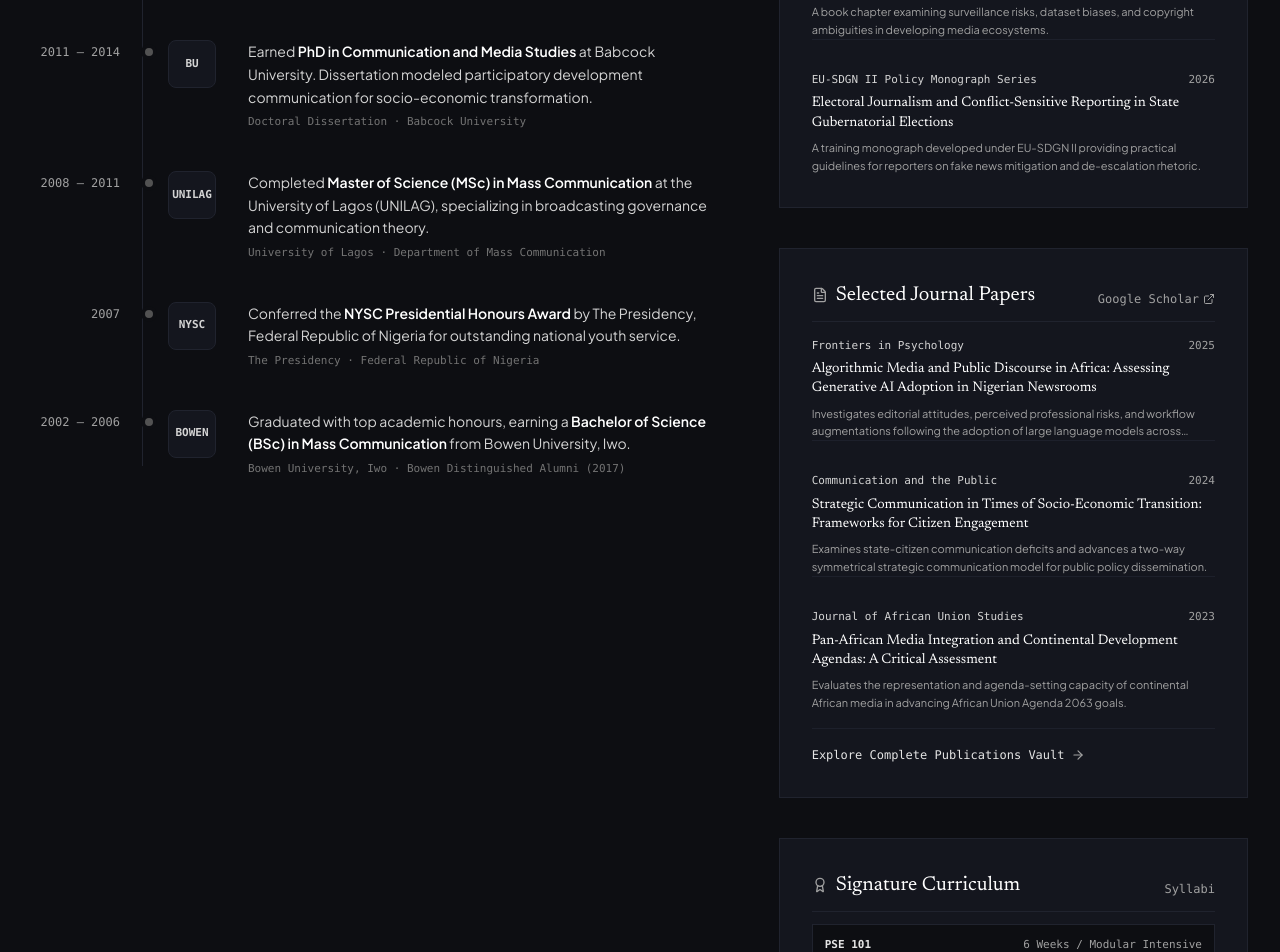
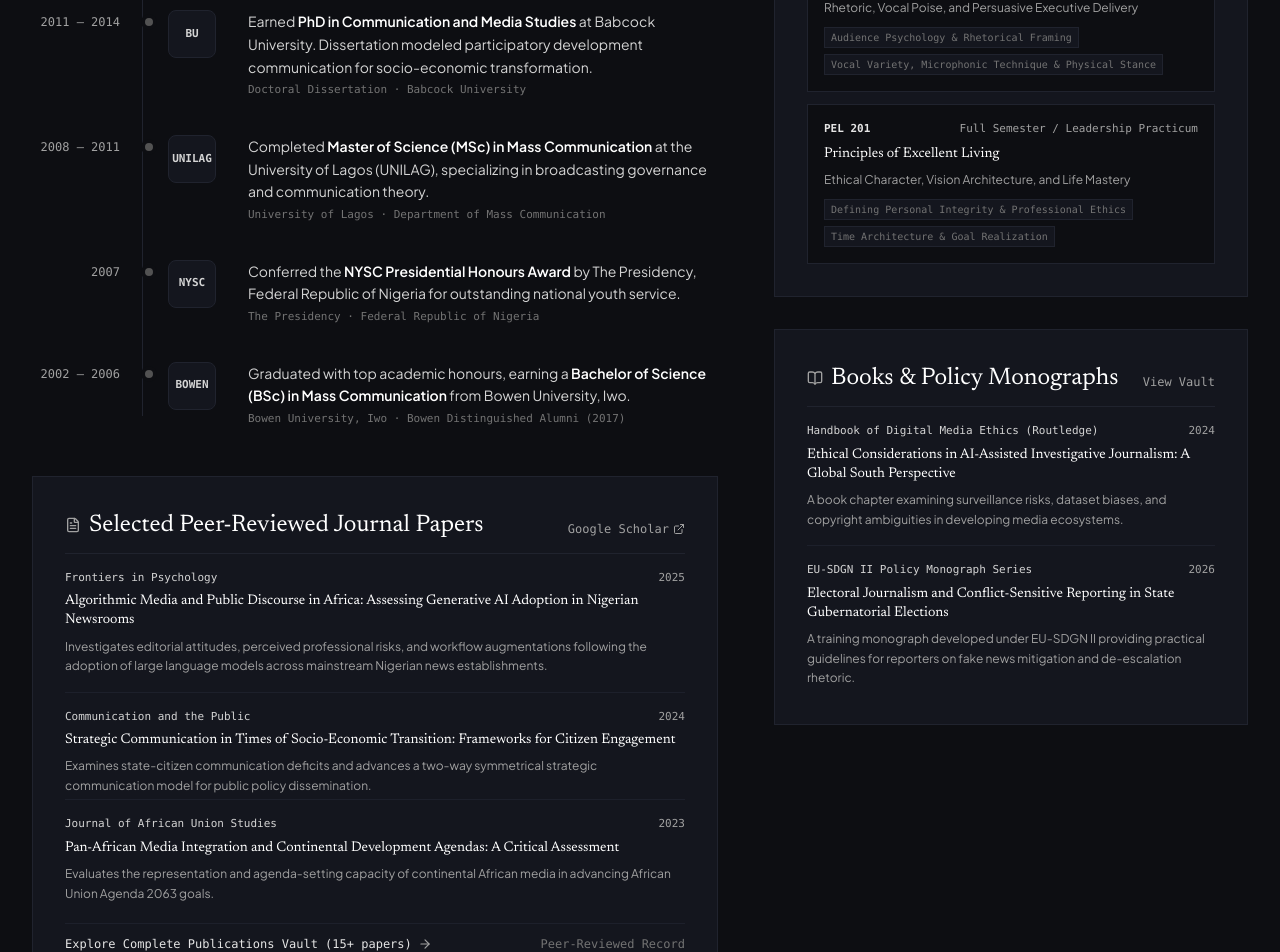
Before and after one commit to otesh-o/prof-aderibibge-website, a Next.js app: page / in a window 1280 px wide. Shown: the part 1740-2692 px from the top of the page. Built offline with nearby package versions, Linux system fonts and the light colour scheme.

Commit message:
Balance 2-column layout: Place selected journal papers on left under experience timeline, move Signature Curriculum up on right to eliminate bottom gap

```diff
--- a/src/components/home/CareerTimelineSection.tsx
+++ b/src/components/home/CareerTimelineSection.tsx
@@ -1,6 +1,6 @@
 import Link from "next/link";
 import { ArrowRight, BookOpen, Award, FileText, ExternalLink, Download } from "lucide-react";
-import { publicationsData, thesisData, researchGrantsData } from "@/data/research";
+import { publicationsData } from "@/data/research";
 import { featuredModulesData } from "@/data/teaching";
 
 export default function CareerTimelineSection() {
@@ -45,11 +45,14 @@
           </div>
         </div>
 
-        {/* 2-Column Split: Experience Track on Left, Comprehensive Bio & Scholarly Achievements on Right */}
-        <div className="grid grid-cols-1 lg:grid-cols-12 gap-12 lg:gap-16 items-start">
+        {/* 2-Column Split: Perfectly Balanced Layout */}
+        <div className="grid grid-cols-1 lg:grid-cols-12 gap-10 lg:gap-14 items-start">
 
-          {/* LEFT COLUMN: Karpathy-Style Chronological Experience (Spans 7 columns on lg) */}
-          <div className="lg:col-span-7 space-y-8">
+          {/* LEFT COLUMN: Chronological Experience + Selected Journal Papers (Spans 7 cols) */}
+          <div className="lg:col-span-7 space-y-12">
+
+            {/* 1. Career Chronology Track */}
+            <div className="space-y-8">
               <div className="pb-3 border-b border-[#20232E] flex items-baseline justify-between">
                 <h3 className="font-serif text-2xl text-white">
                   Career Chronology & Education
@@ -60,9 +63,9 @@
               </div>
 
               {/* Timeline Spine */}
-            <div className="relative pl-0 sm:pl-2 space-y-10 before:hidden sm:before:block before:absolute before:left-[110px] before:top-3 before:bottom-3 before:w-px before:bg-[#20232E]">
+              <div className="relative pl-0 sm:pl-2 space-y-9 before:hidden sm:before:block before:absolute before:left-[110px] before:top-3 before:bottom-3 before:w-px before:bg-[#20232E]">
 
-              {/* Item 1: 2026 - Africa Leadership & EU-SDGN II */}
+                {/* Item 1: 2026 */}
                 <div className="relative flex flex-col sm:flex-row gap-5 sm:gap-8 items-start">
                   <div className="sm:w-24 shrink-0 sm:text-right pt-1 font-mono text-xs text-neutral-400 flex items-center sm:justify-end gap-2">
                     <span>2026</span>
@@ -71,7 +74,7 @@
                   <div className="w-12 h-12 shrink-0 rounded-lg bg-[#14161E] border border-[#20232E] flex items-center justify-center font-mono font-bold text-[11px] text-neutral-300 text-center p-1">
                     IPC/EU
                   </div>
-                <div className="flex-1 space-y-1.5">
+                  <div className="flex-1 space-y-1">
                     <p className="text-xs sm:text-sm text-neutral-300 leading-relaxed">
                       Conferred the <strong className="text-white font-semibold">Africa Leadership Award</strong> by Global Skills Hub (UK) in Accra. Lead Consultant Facilitator for <strong className="text-white font-medium">EU-SDGN II</strong> & International Press Council electoral training.
                     </p>
@@ -81,7 +84,7 @@
                   </div>
                 </div>
 
-              {/* Item 2: 2025 - NUC Accreditation Chairmanship */}
+                {/* Item 2: 2025 */}
                 <div className="relative flex flex-col sm:flex-row gap-5 sm:gap-8 items-start">
                   <div className="sm:w-24 shrink-0 sm:text-right pt-1 font-mono text-xs text-neutral-400 flex items-center sm:justify-end gap-2">
                     <span>2025</span>
@@ -90,7 +93,7 @@
                   <div className="w-12 h-12 shrink-0 rounded-lg bg-[#14161E] border border-[#20232E] flex items-center justify-center font-mono font-bold text-[11px] text-neutral-300 text-center p-1">
                     NUC
                   </div>
-                <div className="flex-1 space-y-1.5">
+                  <div className="flex-1 space-y-1">
                     <p className="text-xs sm:text-sm text-neutral-300 leading-relaxed">
                       Appointed by the <strong className="text-white font-semibold">National Universities Commission (NUC)</strong> as Chairman of the Ad-hoc Accreditation Panel for Mass Communication at Chrisland University.
                     </p>
@@ -100,7 +103,7 @@
                   </div>
                 </div>
 
-              {/* Item 3: 2024 - Peter Okebukola Distinction Prize */}
+                {/* Item 3: 2024 */}
                 <div className="relative flex flex-col sm:flex-row gap-5 sm:gap-8 items-start">
                   <div className="sm:w-24 shrink-0 sm:text-right pt-1 font-mono text-xs text-neutral-400 flex items-center sm:justify-end gap-2">
                     <span>2024</span>
@@ -109,7 +112,7 @@
                   <div className="w-12 h-12 shrink-0 rounded-lg bg-[#14161E] border border-[#20232E] flex items-center justify-center font-mono font-bold text-[11px] text-neutral-300 text-center p-1">
                     PRIZE
                   </div>
-                <div className="flex-1 space-y-1.5">
+                  <div className="flex-1 space-y-1">
                     <p className="text-xs sm:text-sm text-neutral-300 leading-relaxed">
                       Conferred the <strong className="text-white font-semibold">Peter Okebukola Distinction Prize</strong> for distinguished contributions to higher education pedagogy and media research.
                     </p>
@@ -119,7 +122,7 @@
                   </div>
                 </div>
 
-              {/* Item 4: 2020 - Present - Director, Career Services Centre FUOYE */}
+                {/* Item 4: 2020 – pres */}
                 <div className="relative flex flex-col sm:flex-row gap-5 sm:gap-8 items-start">
                   <div className="sm:w-24 shrink-0 sm:text-right pt-1 font-mono text-xs text-neutral-400 flex items-center sm:justify-end gap-2">
                     <span>2020 – pres</span>
@@ -128,7 +131,7 @@
                   <div className="w-12 h-12 shrink-0 rounded-lg bg-[#14161E] border border-[#20232E] flex items-center justify-center font-mono font-bold text-[11px] text-neutral-300 text-center p-1">
                     FUOYE
                   </div>
-                <div className="flex-1 space-y-1.5">
+                  <div className="flex-1 space-y-1">
                     <p className="text-xs sm:text-sm text-neutral-300 leading-relaxed">
                       Appointed <strong className="text-white font-semibold">Director, Career Services Centre</strong> at FUOYE. Spearheading university-wide employability programs, internships, and corporate partnerships.
                     </p>
@@ -138,7 +141,7 @@
                   </div>
                 </div>
 
-              {/* Item 5: 2018 - Fellow, Institute of Security of Nigeria */}
+                {/* Item 5: 2018 */}
                 <div className="relative flex flex-col sm:flex-row gap-5 sm:gap-8 items-start">
                   <div className="sm:w-24 shrink-0 sm:text-right pt-1 font-mono text-xs text-neutral-400 flex items-center sm:justify-end gap-2">
                     <span>2018</span>
@@ -147,7 +150,7 @@
                   <div className="w-12 h-12 shrink-0 rounded-lg bg-[#14161E] border border-[#20232E] flex items-center justify-center font-mono font-bold text-[11px] text-neutral-300 text-center p-1">
                     FISN
                   </div>
-                <div className="flex-1 space-y-1.5">
+                  <div className="flex-1 space-y-1">
                     <p className="text-xs sm:text-sm text-neutral-300 leading-relaxed">
                       Elected <strong className="text-white font-semibold">Fellow of the Institute of Security of Nigeria (FISN)</strong> for contributions at the intersection of strategic communication and national security.
                     </p>
@@ -157,7 +160,7 @@
                   </div>
                 </div>
 
-              {/* Item 6: 2011 - 2014 - PhD Babcock University */}
+                {/* Item 6: 2011 – 2014 */}
                 <div className="relative flex flex-col sm:flex-row gap-5 sm:gap-8 items-start">
                   <div className="sm:w-24 shrink-0 sm:text-right pt-1 font-mono text-xs text-neutral-400 flex items-center sm:justify-end gap-2">
                     <span>2011 – 2014</span>
@@ -166,7 +169,7 @@
                   <div className="w-12 h-12 shrink-0 rounded-lg bg-[#14161E] border border-[#20232E] flex items-center justify-center font-mono font-bold text-[11px] text-neutral-300 text-center p-1">
                     BU
                   </div>
-                <div className="flex-1 space-y-1.5">
+                  <div className="flex-1 space-y-1">
                     <p className="text-xs sm:text-sm text-neutral-300 leading-relaxed">
                       Earned <strong className="text-white font-semibold">PhD in Communication and Media Studies</strong> at Babcock University. Dissertation modeled participatory development communication for socio-economic transformation.
                     </p>
@@ -176,7 +179,7 @@
                   </div>
                 </div>
 
-              {/* Item 7: 2008 - 2011 - MSc University of Lagos */}
+                {/* Item 7: 2008 – 2011 */}
                 <div className="relative flex flex-col sm:flex-row gap-5 sm:gap-8 items-start">
                   <div className="sm:w-24 shrink-0 sm:text-right pt-1 font-mono text-xs text-neutral-400 flex items-center sm:justify-end gap-2">
                     <span>2008 – 2011</span>
@@ -185,7 +188,7 @@
                   <div className="w-12 h-12 shrink-0 rounded-lg bg-[#14161E] border border-[#20232E] flex items-center justify-center font-mono font-bold text-[11px] text-neutral-300 text-center p-1">
                     UNILAG
                   </div>
-                <div className="flex-1 space-y-1.5">
+                  <div className="flex-1 space-y-1">
                     <p className="text-xs sm:text-sm text-neutral-300 leading-relaxed">
                       Completed <strong className="text-white font-semibold">Master of Science (MSc) in Mass Communication</strong> at the University of Lagos (UNILAG), specializing in broadcasting governance and communication theory.
                     </p>
@@ -195,7 +198,7 @@
                   </div>
                 </div>
 
-              {/* Item 8: 2007 - NYSC Presidential Honours Award */}
+                {/* Item 8: 2007 */}
                 <div className="relative flex flex-col sm:flex-row gap-5 sm:gap-8 items-start">
                   <div className="sm:w-24 shrink-0 sm:text-right pt-1 font-mono text-xs text-neutral-400 flex items-center sm:justify-end gap-2">
                     <span>2007</span>
@@ -204,7 +207,7 @@
                   <div className="w-12 h-12 shrink-0 rounded-lg bg-[#14161E] border border-[#20232E] flex items-center justify-center font-mono font-bold text-[11px] text-neutral-300 text-center p-1">
                     NYSC
                   </div>
-                <div className="flex-1 space-y-1.5">
+                  <div className="flex-1 space-y-1">
                     <p className="text-xs sm:text-sm text-neutral-300 leading-relaxed">
                       Conferred the <strong className="text-white font-semibold">NYSC Presidential Honours Award</strong> by The Presidency, Federal Republic of Nigeria for outstanding national youth service.
                     </p>
@@ -214,7 +217,7 @@
                   </div>
                 </div>
 
-              {/* Item 9: 2002 - 2006 - BSc Bowen University */}
+                {/* Item 9: 2002 – 2006 */}
                 <div className="relative flex flex-col sm:flex-row gap-5 sm:gap-8 items-start">
                   <div className="sm:w-24 shrink-0 sm:text-right pt-1 font-mono text-xs text-neutral-400 flex items-center sm:justify-end gap-2">
                     <span>2002 – 2006</span>
@@ -223,7 +226,7 @@
                   <div className="w-12 h-12 shrink-0 rounded-lg bg-[#14161E] border border-[#20232E] flex items-center justify-center font-mono font-bold text-[11px] text-neutral-300 text-center p-1">
                     BOWEN
                   </div>
-                <div className="flex-1 space-y-1.5">
+                  <div className="flex-1 space-y-1">
                     <p className="text-xs sm:text-sm text-neutral-300 leading-relaxed">
                       Graduated with top academic honours, earning a <strong className="text-white font-semibold">Bachelor of Science (BSc) in Mass Communication</strong> from Bowen University, Iwo.
                     </p>
@@ -236,10 +239,61 @@
               </div>
             </div>
 
-          {/* RIGHT COLUMN: Comprehensive Bio & Scholarly Achievements (Spans 5 columns on lg) */}
-          <div className="lg:col-span-5 space-y-10">
+            {/* 2. Selected Journal Papers Placed Directly Under Career Chronology */}
+            <div className="border border-[#20232E] bg-[#14161E] p-6 sm:p-8 space-y-4">
+              <div className="pb-3 border-b border-[#20232E] flex items-baseline justify-between">
+                <div className="flex items-center gap-2">
+                  <FileText className="w-4 h-4 text-neutral-400" />
+                  <h3 className="font-serif text-xl sm:text-2xl text-white">
+                    Selected Peer-Reviewed Journal Papers
+                  </h3>
+                </div>
+                <a
+                  href="https://scholar.google.com"
+                  target="_blank"
+                  rel="noopener noreferrer"
+                  className="font-mono text-xs text-neutral-400 hover:text-white flex items-center gap-1"
+                >
+                  <span>Google Scholar</span>
+                  <ExternalLink className="w-3 h-3" />
+                </a>
+              </div>
 
-            {/* Comprehensive Bio Dossier */}
+              <div className="divide-y divide-[#1D202B]">
+                {featuredJournalArticles.slice(0, 3).map((pub, idx) => (
+                  <div key={idx} className={idx > 0 ? "pt-4 pb-1 space-y-1.5" : "pb-4 space-y-1.5"}>
+                    <div className="flex items-center justify-between text-[11px] font-mono text-neutral-400">
+                      <span className="text-neutral-300 font-medium">{pub.journal}</span>
+                      <span>{pub.year}</span>
+                    </div>
+                    <h4 className="text-sm font-serif font-normal text-white leading-snug">
+                      {pub.title}
+                    </h4>
+                    <p className="text-xs text-neutral-400 leading-relaxed line-clamp-2">
+                      {pub.abstract}
+                    </p>
+                  </div>
+                ))}
+              </div>
+
+              <div className="pt-3 border-t border-[#1D202B] flex items-center justify-between text-xs font-mono">
+                <Link
+                  href="/research"
+                  className="inline-flex items-center gap-1.5 text-neutral-200 hover:underline"
+                >
+                  <span>Explore Complete Publications Vault (15+ papers)</span>
+                  <ArrowRight className="w-3.5 h-3.5 text-neutral-400" />
+                </Link>
+                <span className="text-neutral-500">Peer-Reviewed Record</span>
+              </div>
+            </div>
+
+          </div>
+
+          {/* RIGHT COLUMN: Bio + Signature Curriculum (Moved Up) + Books (Spans 5 cols) */}
+          <div className="lg:col-span-5 space-y-8">
+
+            {/* 1. Comprehensive Academic Profile Dossier */}
             <div className="border border-[#20232E] bg-[#14161E] p-6 sm:p-8 space-y-4">
               <div className="pb-3 border-b border-[#20232E] flex items-baseline justify-between">
                 <h3 className="font-serif text-2xl text-white">
@@ -279,112 +333,71 @@
               </div>
             </div>
 
-            {/* Books & Routledge Book Chapters */}
+            {/* 2. Signature Curriculum Highlight (Moved Up) */}
             <div className="border border-[#20232E] bg-[#14161E] p-6 sm:p-8 space-y-4">
               <div className="pb-3 border-b border-[#20232E] flex items-baseline justify-between">
                 <div className="flex items-center gap-2">
-                  <BookOpen className="w-4 h-4 text-neutral-400" />
-                  <h3 className="font-serif text-xl text-white">
-                    Books & Policy Monographs
+                  <Award className="w-4 h-4 text-neutral-400" />
+                  <h3 className="font-serif text-xl sm:text-2xl text-white">
+                    Signature Curriculum
                   </h3>
                 </div>
-                <Link href="/research" className="font-mono text-xs text-neutral-400 hover:text-white">
-                  View All
+                <Link href="/teaching" className="font-mono text-xs text-neutral-400 hover:text-white">
+                  All Syllabi
                 </Link>
               </div>
 
-              <div className="divide-y divide-[#1D202B] space-y-4">
-                {booksAndChapters.map((item, idx) => (
-                  <div key={idx} className={idx > 0 ? "pt-4 space-y-1.5" : "space-y-1.5"}>
+              <div className="space-y-3">
+                {featuredModulesData.map((m, idx) => (
+                  <div key={idx} className="p-4 bg-[#0D0E12] border border-[#20232E] space-y-1.5">
                     <div className="flex items-center justify-between text-[11px] font-mono text-neutral-400">
-                      <span className="text-neutral-300 font-medium">{item.journal}</span>
-                      <span>{item.year}</span>
+                      <span className="font-semibold text-neutral-200">{m.code}</span>
+                      <span>{m.duration}</span>
                     </div>
-                    <h4 className="text-xs sm:text-sm font-serif font-normal text-white leading-snug">
-                      {item.title}
+                    <h4 className="text-sm font-serif font-normal text-white">
+                      {m.title}
                     </h4>
-                    <p className="text-[11px] text-neutral-400 leading-relaxed">
-                      {item.abstract}
+                    <p className="text-xs text-neutral-400 leading-relaxed">
+                      {m.subtitle}
                     </p>
+                    <div className="pt-1 flex flex-wrap gap-1.5 text-[10px] font-mono text-neutral-500">
+                      {m.corePillars.slice(0, 2).map((p, pIdx) => (
+                        <span key={pIdx} className="px-1.5 py-0.5 bg-[#14161E] border border-[#20232E]">
+                          {p}
+                        </span>
+                      ))}
+                    </div>
                   </div>
                 ))}
               </div>
             </div>
 
-            {/* Featured Peer-Reviewed Journal Articles */}
+            {/* 3. Books & Policy Monographs */}
             <div className="border border-[#20232E] bg-[#14161E] p-6 sm:p-8 space-y-4">
               <div className="pb-3 border-b border-[#20232E] flex items-baseline justify-between">
                 <div className="flex items-center gap-2">
-                  <FileText className="w-4 h-4 text-neutral-400" />
-                  <h3 className="font-serif text-xl text-white">
-                    Selected Journal Papers
+                  <BookOpen className="w-4 h-4 text-neutral-400" />
+                  <h3 className="font-serif text-xl sm:text-2xl text-white">
+                    Books & Policy Monographs
                   </h3>
                 </div>
-                <a
-                  href="https://scholar.google.com"
-                  target="_blank"
-                  rel="noopener noreferrer"
-                  className="font-mono text-xs text-neutral-400 hover:text-white flex items-center gap-1"
-                >
-                  <span>Google Scholar</span>
-                  <ExternalLink className="w-3 h-3" />
-                </a>
-              </div>
-
-              <div className="divide-y divide-[#1D202B] space-y-4">
-                {featuredJournalArticles.slice(0, 3).map((pub, idx) => (
-                  <div key={idx} className={idx > 0 ? "pt-4 space-y-1.5" : "space-y-1.5"}>
-                    <div className="flex items-center justify-between text-[11px] font-mono text-neutral-400">
-                      <span className="text-neutral-300 font-medium">{pub.journal}</span>
-                      <span>{pub.year}</span>
-                    </div>
-                    <h4 className="text-xs sm:text-sm font-serif font-normal text-white leading-snug">
-                      {pub.title}
-                    </h4>
-                    <p className="text-[11px] text-neutral-400 leading-relaxed line-clamp-2">
-                      {pub.abstract}
-                    </p>
-                  </div>
-                ))}
-              </div>
-
-              <div className="pt-3 border-t border-[#1D202B]">
-                <Link
-                  href="/research"
-                  className="inline-flex items-center gap-1.5 font-mono text-xs text-neutral-200 hover:underline"
-                >
-                  <span>Explore Complete Publications Vault</span>
-                  <ArrowRight className="w-3.5 h-3.5 text-neutral-400" />
-                </Link>
-              </div>
-            </div>
-
-            {/* Signature Curriculum Highlight */}
-            <div className="border border-[#20232E] bg-[#14161E] p-6 sm:p-8 space-y-3">
-              <div className="pb-3 border-b border-[#20232E] flex items-baseline justify-between">
-                <div className="flex items-center gap-2">
-                  <Award className="w-4 h-4 text-neutral-400" />
-                  <h3 className="font-serif text-xl text-white">
-                    Signature Curriculum
-                  </h3>
-                </div>
-                <Link href="/teaching" className="font-mono text-xs text-neutral-400 hover:text-white">
-                  Syllabi
+                <Link href="/research" className="font-mono text-xs text-neutral-400 hover:text-white">
+                  View Vault
                 </Link>
               </div>
 
-              <div className="space-y-3">
-                {featuredModulesData.map((m, idx) => (
-                  <div key={idx} className="p-3 bg-[#0D0E12] border border-[#20232E] space-y-1">
+              <div className="divide-y divide-[#1D202B]">
+                {booksAndChapters.map((item, idx) => (
+                  <div key={idx} className={idx > 0 ? "pt-4 pb-1 space-y-1.5" : "pb-4 space-y-1.5"}>
                     <div className="flex items-center justify-between text-[11px] font-mono text-neutral-400">
-                      <span className="font-semibold text-neutral-200">{m.code}</span>
-                      <span>{m.duration}</span>
+                      <span className="text-neutral-300 font-medium">{item.journal}</span>
+                      <span>{item.year}</span>
                     </div>
-                    <h4 className="text-xs font-serif font-normal text-white">
-                      {m.title}
+                    <h4 className="text-sm font-serif font-normal text-white leading-snug">
+                      {item.title}
                     </h4>
-                    <p className="text-[11px] text-neutral-400 line-clamp-2">
-                      {m.subtitle}
+                    <p className="text-xs text-neutral-400 leading-relaxed">
+                      {item.abstract}
                     </p>
                   </div>
                 ))}
```
Lines whose indentation alone changed are shown as unchanged.
